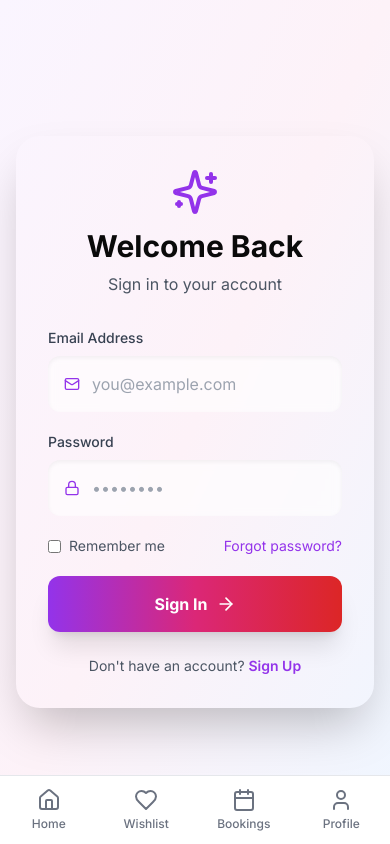
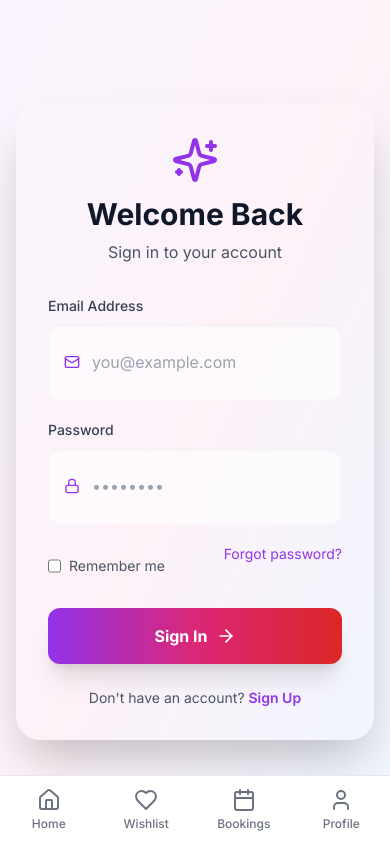
Before and after one commit to sudiptaarnavmukherjee/bookmyvenue, a Next.js app: page /auth/signin in a window 390 px wide. Built offline with nearby package versions, Linux system fonts and the light colour scheme; no server answers.

Commit message:
Fix: Prevent horizontal scroll, improve mobile responsiveness, update design system

```diff
--- a/src/app/globals.css
+++ b/src/app/globals.css
@@ -5,26 +5,26 @@
 @layer base {
   :root {
     --background: 0 0% 100%;
-    --foreground: 0 0% 3.9%;
+    --foreground: 222 47% 11%;
     --card: 0 0% 100%;
-    --card-foreground: 0 0% 3.9%;
+    --card-foreground: 222 47% 11%;
     --popover: 0 0% 100%;
-    --popover-foreground: 0 0% 3.9%;
-    --primary: 346 77% 50%;
-    --primary-foreground: 0 0% 98%;
-    --secondary: 0 0% 96.1%;
-    --secondary-foreground: 0 0% 9%;
-    --muted: 0 0% 96.1%;
-    --muted-foreground: 0 0% 45.1%;
-    --accent: 0 0% 96.1%;
-    --accent-foreground: 0 0% 9%;
-    --destructive: 0 84.2% 60.2%;
-    --destructive-foreground: 0 0% 98%;
-    --border: 0 0% 89.8%;
-    --input: 0 0% 89.8%;
-    --ring: 346 77% 50%;
-    --radius: 0.5rem;
-    --chart-1: 12 76% 61%;
+    --popover-foreground: 222 47% 11%;
+    --primary: 262 83% 58%;
+    --primary-foreground: 0 0% 100%;
+    --secondary: 210 40% 96%;
+    --secondary-foreground: 222 47% 11%;
+    --muted: 210 40% 96%;
+    --muted-foreground: 215 16% 47%;
+    --accent: 262 83% 58%;
+    --accent-foreground: 0 0% 100%;
+    --destructive: 0 84% 60%;
+    --destructive-foreground: 0 0% 100%;
+    --border: 214 32% 91%;
+    --input: 214 32% 91%;
+    --ring: 262 83% 58%;
+    --radius: 0.75rem;
+    --chart-1: 262 83% 58%;
     --chart-2: 173 58% 39%;
     --chart-3: 197 37% 24%;
     --chart-4: 43 74% 66%;
@@ -32,25 +32,25 @@
   }
 
   .dark {
-    --background: 0 0% 3.9%;
-    --foreground: 0 0% 98%;
-    --card: 0 0% 3.9%;
-    --card-foreground: 0 0% 98%;
-    --popover: 0 0% 3.9%;
-    --popover-foreground: 0 0% 98%;
-    --primary: 346 77% 50%;
-    --primary-foreground: 0 0% 98%;
-    --secondary: 0 0% 14.9%;
-    --secondary-foreground: 0 0% 98%;
-    --muted: 0 0% 14.9%;
-    --muted-foreground: 0 0% 63.9%;
-    --accent: 0 0% 14.9%;
-    --accent-foreground: 0 0% 98%;
-    --destructive: 0 62.8% 30.6%;
-    --destructive-foreground: 0 0% 98%;
-    --border: 0 0% 14.9%;
-    --input: 0 0% 14.9%;
-    --ring: 346 77% 50%;
+    --background: 222 47% 11%;
+    --foreground: 0 0% 100%;
+    --card: 223 47% 14%;
+    --card-foreground: 0 0% 100%;
+    --popover: 223 47% 14%;
+    --popover-foreground: 0 0% 100%;
+    --primary: 262 83% 58%;
+    --primary-foreground: 0 0% 100%;
+    --secondary: 217 33% 17%;
+    --secondary-foreground: 0 0% 100%;
+    --muted: 217 33% 17%;
+    --muted-foreground: 215 20% 65%;
+    --accent: 262 83% 58%;
+    --accent-foreground: 0 0% 100%;
+    --destructive: 0 62% 30%;
+    --destructive-foreground: 0 0% 100%;
+    --border: 217 33% 17%;
+    --input: 217 33% 17%;
+    --ring: 262 83% 58%;
     --chart-1: 220 70% 50%;
     --chart-2: 160 60% 45%;
     --chart-3: 30 80% 55%;
@@ -63,9 +63,19 @@
   * {
     @apply border-border;
   }
+
+  html {
+    @apply scroll-smooth;
+    overflow-x: hidden;
+    -webkit-tap-highlight-color: transparent;
+  }
+
   body {
-    @apply bg-background text-foreground;
+    @apply bg-background text-foreground antialiased;
     font-feature-settings: "rlig" 1, "calt" 1;
+    overflow-x: hidden;
+    min-height: 100vh;
+    min-height: 100dvh;
   }
 }
 
@@ -534,3 +544,47 @@
     background: rgba(139, 92, 246, 0.5);
   }
 }
+
+/* CRITICAL: Prevent horizontal scroll globally */
+html, body {
+  overflow-x: hidden !important;
+  max-width: 100vw !important;
+}
+
+* {
+  box-sizing: border-box;
+}
+
+/* Mobile-first responsive fixes */
+@media (max-width: 768px) {
+  .container {
+    padding-left: 16px !important;
+    padding-right: 16px !important;
+    max-width: 100% !important;
+  }
+
+  /* Fix any overflowing elements */
+  img, video, iframe, embed, object {
+    max-width: 100% !important;
+    height: auto;
+  }
+
+  /* Fix grid layouts on mobile */
+  .grid {
+    width: 100% !important;
+  }
+
+  /* Better touch targets */
+  button, a, input, select {
+    min-height: 44px;
+  }
+}
+
+/* Safe area insets for notched devices */
+@supports (padding: max(0px)) {
+  body {
+    padding-left: max(0px, env(safe-area-inset-left));
+    padding-right: max(0px, env(safe-area-inset-right));
+    padding-bottom: max(0px, env(safe-area-inset-bottom));
+  }
+}
```
